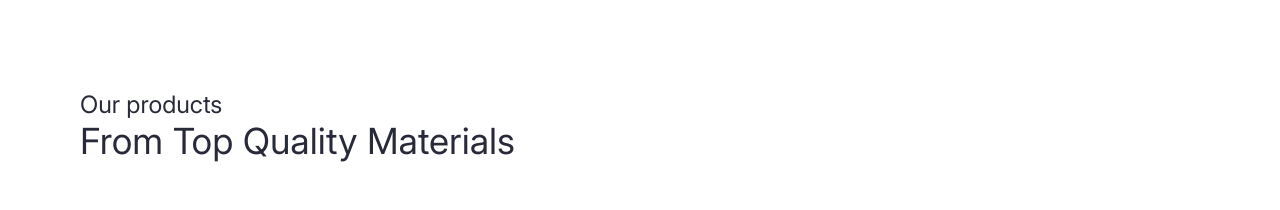
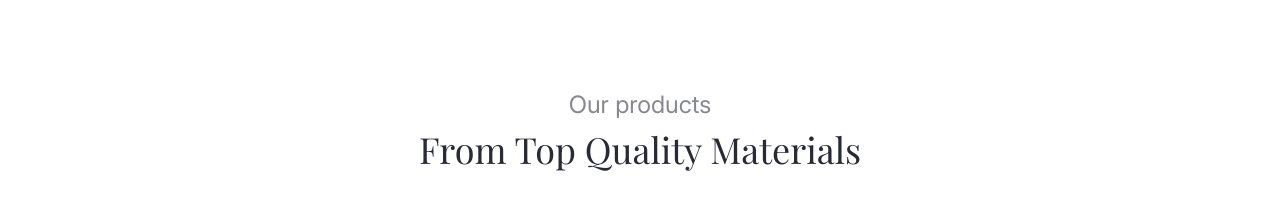
Before and after one commit to Roman-oryol/restaurant-page, a website built with webpack: page src/template.html in a window 1280 px wide. Shown: the part 60-270 px from the top of the page. Built offline with nearby package versions, Linux system fonts and the light colour scheme.

Commit message:
feat: добавить стили для заголовков на странице продуктов

```diff
--- a/src/styles/pages/products-page.css
+++ b/src/styles/pages/products-page.css
@@ -2,3 +2,14 @@
   padding-top: 80px;
   padding-bottom: 80px;
 }
+
+.products h1 {
+  margin-bottom: 8px;
+  opacity: 0.56;
+  text-align: center;
+}
+
+.products h2 {
+  font-family: var(--font-heading-primary);
+  text-align: center;
+}
```
